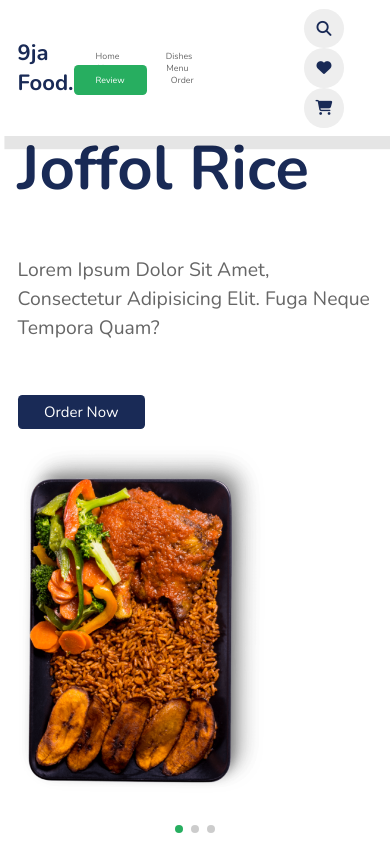
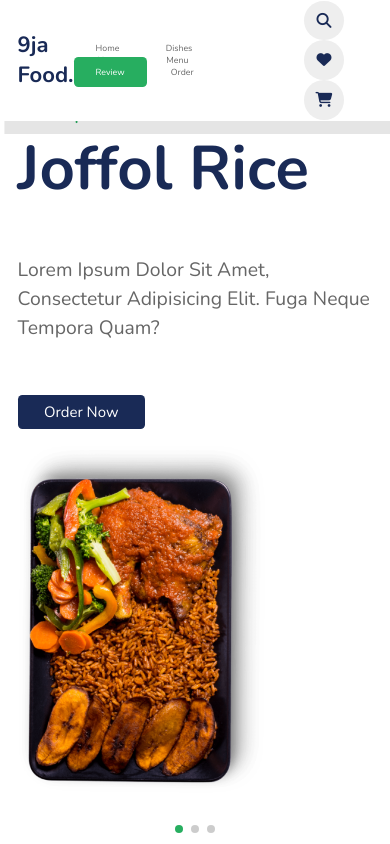
Before and after one commit to DaNn-html/9jaFood, a plain HTML site: page index.html in a window 390 px wide. Shown: the top 844 px of the page. Drawn offline with nearby package versions, Linux system fonts and the light colour scheme; files that its build step writes are made by us from their sources; files whose address does not match are found by name.

Commit message:
Update stlye.css

```diff
--- a/stlye.css
+++ b/stlye.css
@@ -618,7 +618,7 @@ header .icons #menu-bars{
     }
 
     header{
-        padding: 1rem 2rem;
+        padding: .1rem 2rem;
     }
 
     section{
```
